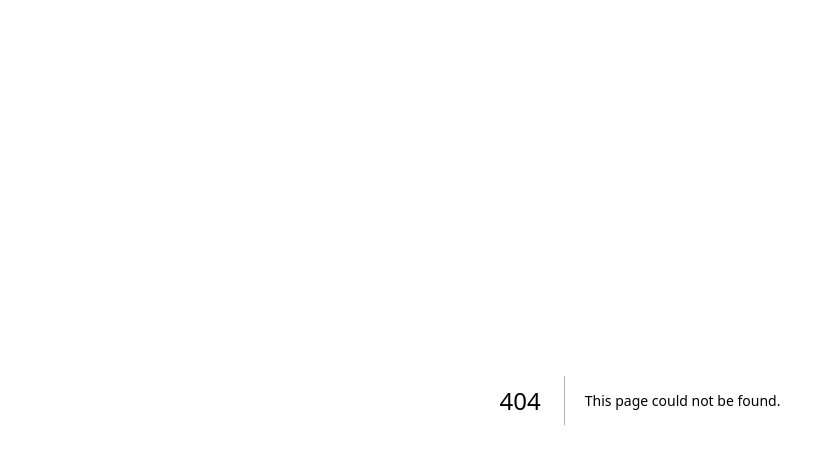
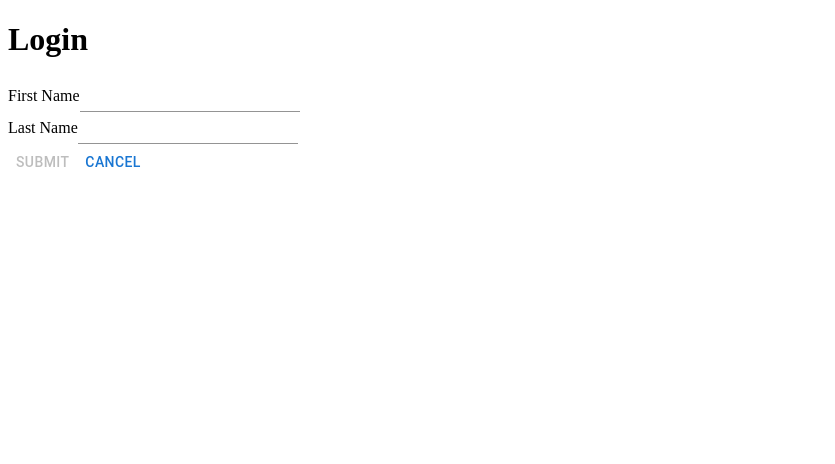
Before and after one commit to konradmi/nextjs-forms, a Next.js app: page /form-nested in a window 1280 px wide. Before the commit this address had no page. Shown: the top 464 px of the page, without its empty margins (0-835 px from the left). Built offline with nearby package versions, Linux system fonts and the light colour scheme.

Commit message:
add demo of nested forms

```diff
--- a/app/form-layout/FormLayout.tsx
+++ b/app/form-layout/FormLayout.tsx
@@ -41,8 +41,8 @@ const FormLayout = () => {
     <>
       <h1>Form with layout</h1>
       <ZodForm initialValues={initialValues} onSubmit={handleSubmit} schema={schema} submitValidation={submitValidation} formItemLayout={formItemLayout}>
-        <FormInput name={getName('username')} label='Username' layoutSize='sm'/>
-        <FormInput name={getName('password')} type='password' label='Password' layoutSize='sm'/>
+        <FormInput name={getName('username')} label='Username SM' layoutSize='sm'/>
+        <FormInput name={getName('password')} type='password' label='Password XS' layoutSize='xs'/>
         <div>
           <FormSubmitButton label='Login'/>
           <FormCancelButton/>
--- /dev/null
+++ b/app/form-nested/FormNested.tsx
@@ -0,0 +1,53 @@
+'use client'
+
+import * as z from 'zod'
+
+import { ZodForm, FormInput, FormSubmitButton, FormCancelButton, FormSubmitError } from '@/components/forms'
+import { nameCreator } from '@/components/forms/ZodForm'
+
+const schema = z.object({
+  data: z.object({
+    private: z.object({
+      firstName: z.string().min(3, { message: 'Too short'}).max(20, { message: 'Too long'}),
+      lastName: z.string().min(3, { message: 'Too short'}).max(20, { message: 'Too long'}),
+    })
+  })
+})
+
+const initialValues = {
+  data: {
+    private: {
+      firstName: '',
+      lastName: '',
+    }
+  }
+}
+
+const FormNested = () => {
+  const submitValidation = async (values: z.infer<typeof schema>) => {
+    return Promise.resolve()
+  }
+
+  const handleSubmit = async (values: z.infer<typeof schema>) => {
+    console.log('values', values)
+  }
+
+  return (
+    <ZodForm initialValues={initialValues} onSubmit={handleSubmit} schema={schema} submitValidation={submitValidation}>
+      <h1>Login</h1>
+      <div>
+        <label htmlFor='data.private.firstName'>First Name</label>
+        <FormInput name='data.private.firstName'/>
+      </div>
+      <div>
+        <label htmlFor='data.private.lastName'>Last Name</label>
+        <FormInput name='data.private.lastName'/>
+      </div>
+      <FormSubmitButton label='Submit'/>
+      <FormCancelButton/>
+      <FormSubmitError error='The form submission failed'/>
+    </ZodForm>
+  )
+}
+
+export default FormNested
--- /dev/null
+++ b/app/form-nested/page.ts
@@ -0,0 +1,3 @@
+import FormNested from './FormNested'
+
+export default FormNested
```
